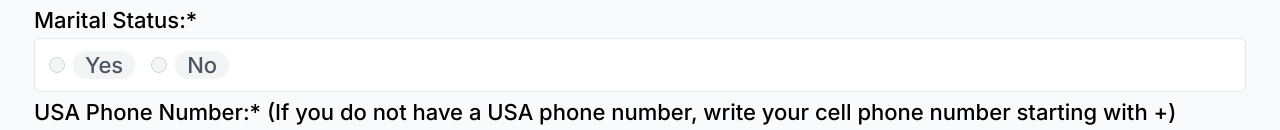
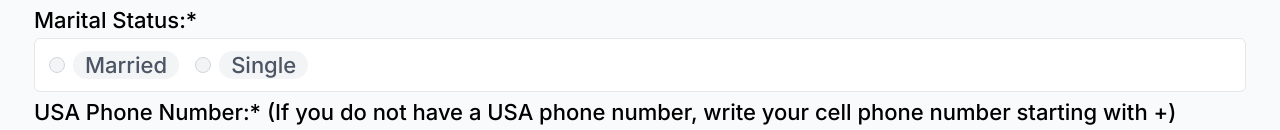
Before and after one commit to walkerius/nextjs-dashboard, a Next.js app: page /dashboard/registration/create in a window 1280 px wide. Shown: the part 442-572 px from the top of the page. Built offline with nearby package versions, Linux system fonts and the light colour scheme; no server answers; the database is empty; a web font is replaced by a local one.

Commit message:
fixing update
fixing where the text and name are set

```diff
--- a/app/ui/registration/create-form.tsx
+++ b/app/ui/registration/create-form.tsx
@@ -206,26 +206,26 @@ export default function Form({ apartments }: { apartments: apartmentField[] }) {
 							<div className="flex items-center">
 								<input
 									id="yes"
-									name="Married"
+									name="married"
 									type="radio"
 									value="yes"
 									className="h-4 w-4 cursor-pointer border-gray-300 bg-gray-100 text-gray-600 focus:ring-2"
 									required
 								/>
 								<label htmlFor="yes" className="ml-2 flex cursor-pointer items-center gap-1.5 rounded-full bg-gray-100 px-3 py-1.5 text-xs font-medium text-gray-600" style={{ fontSize: '22px' }}>
-									Yes
+									Married
 								</label>
 							</div>
 							<div className="flex items-center">
 								<input
 									id="no"
-									name="Single"
+									name="married"
 									type="radio"
 									value="no"
 									className="h-4 w-4 cursor-pointer border-gray-300 bg-gray-100 text-gray-600 focus:ring-2"
 								/>
 								<label htmlFor="no" className="ml-2 flex cursor-pointer items-center gap-1.5 rounded-full bg-gray-100 px-3 py-1.5 text-xs font-medium text-gray-600" style={{ fontSize: '22px' }}>
-									No
+									Single
 								</label>
 							</div>
 						</div>
--- a/app/ui/registration/edit-form.tsx
+++ b/app/ui/registration/edit-form.tsx
@@ -230,7 +230,7 @@ export default function EditRecipientForm({
 							<div className="flex items-center">
 								<input
 									id="true"
-									name="Married"
+									name="married"
 									type="radio"
 									value="true"
 									defaultChecked={recipient.married === 'true'}
@@ -238,20 +238,20 @@ export default function EditRecipientForm({
 									required
 								/>
 								<label htmlFor="true" className="ml-2 flex cursor-pointer items-center gap-1.5 rounded-full bg-gray-100 px-3 py-1.5 text-xs font-medium text-gray-600" style={{ fontSize: '22px' }}>
-									Yes
+									Married
 								</label>
 							</div>
 							<div className="flex items-center">
 								<input
 									id="false"
-									name="Single"
+									name="married"
 									type="radio"
 									value="false"
 									defaultChecked={recipient.married === 'false'}
 									className="h-4 w-4 cursor-pointer border-gray-300 bg-gray-100 text-gray-600 focus:ring-2"
 								/>
 								<label htmlFor="false" className="ml-2 flex cursor-pointer items-center gap-1.5 rounded-full bg-gray-100 px-3 py-1.5 text-xs font-medium text-gray-600" style={{ fontSize: '22px' }}>
-									No
+									Single
 								</label>
 							</div>
 						</div>
```
